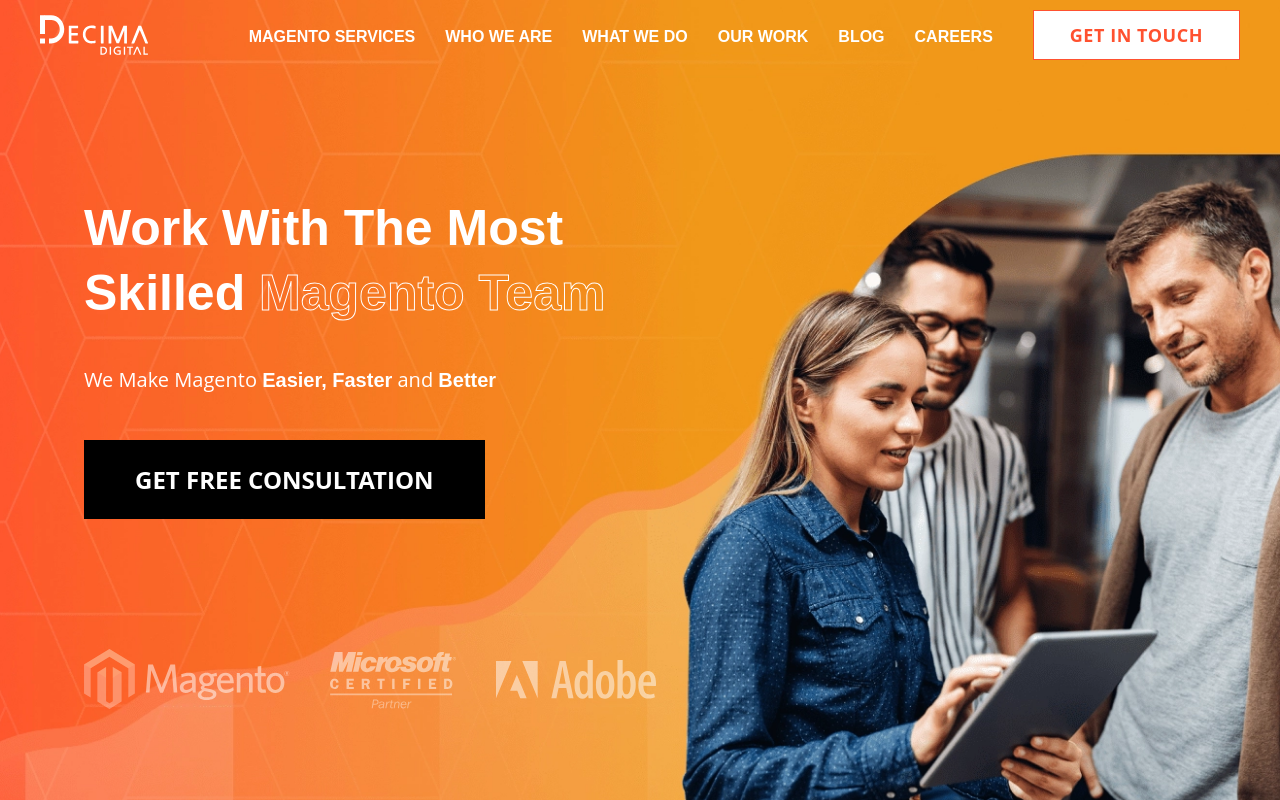
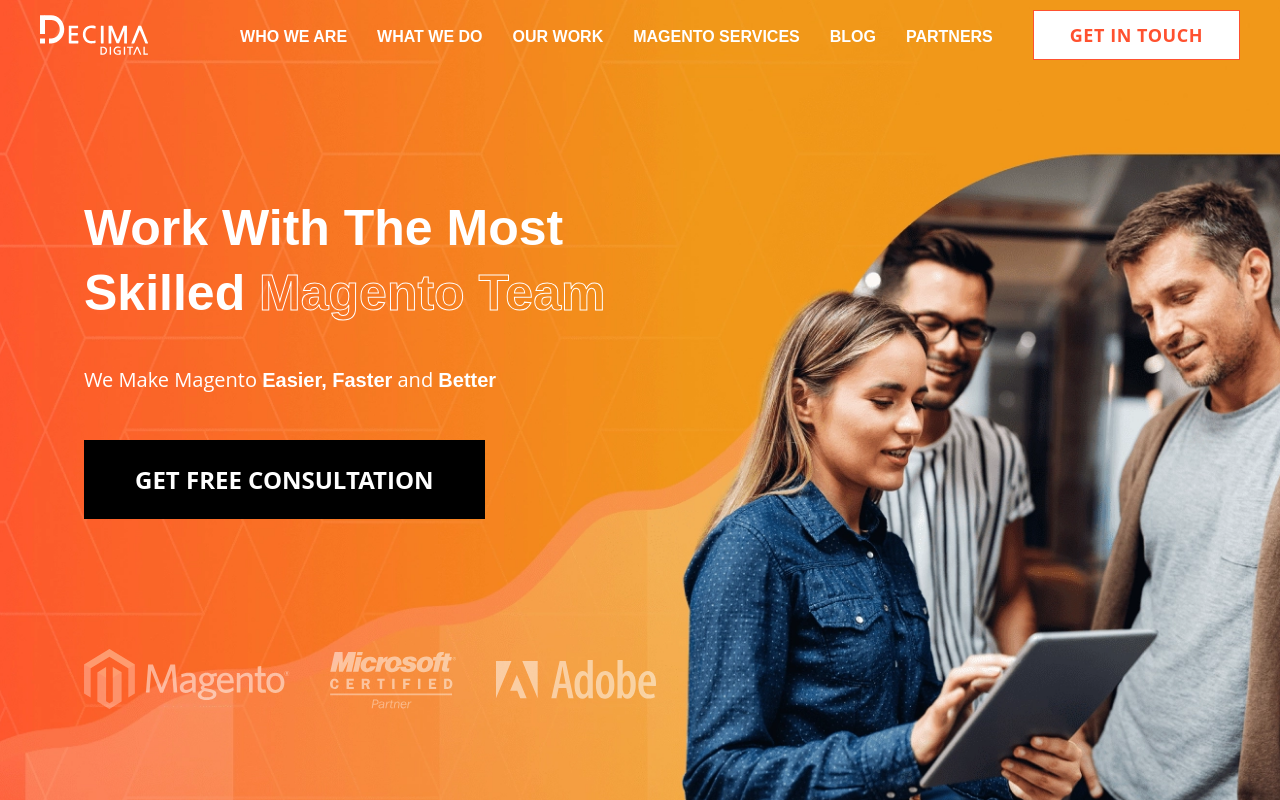
Before and after one commit to Studiya/decima-digital, a Vue app: page / in a window 1280 px wide. Shown: the top 800 px of the page. Built offline with nearby package versions, Linux system fonts and the light colour scheme; a web font is replaced by a local one.

Commit message:
nav links

```diff
--- a/src/components/layouts/TheHeader.vue
+++ b/src/components/layouts/TheHeader.vue
@@ -9,12 +9,12 @@
       </a>
       <div class="header__content">
         <ul class="header__nav">
-          <li><a href="#main-services">Magento Services</a></li>
-          <li><a href="#">Who we are</a></li>
-          <li><a href="#">What we do</a></li>
-          <li><a href="#">Our Work</a></li>
-          <li><a href="#">Blog</a></li>
-          <li><a href="#">Careers</a></li>
+          <li><a href="#main-services">Who we are</a></li>
+          <li><a href="#cases">What we do</a></li>
+          <li><a href="#feedbacks">Our Work</a></li>
+          <li><a href="#advantages">Magento Services</a></li>
+          <li><a href="#blog">Blog</a></li>
+          <li><a href="#main-partners">Partners</a></li>
         </ul>
         <button
           @click="mobileMenuIsOpen = !mobileMenuIsOpen"
@@ -52,6 +52,30 @@
                 @click="mobileMenuIsOpen = !mobileMenuIsOpen"
                 class="mobile-menu__nav-link"
                 href="#main-services"
+                >Who we are</a
+              >
+            </li>
+            <li class="mobile-menu__nav-item">
+              <a
+                @click="mobileMenuIsOpen = !mobileMenuIsOpen"
+                class="mobile-menu__nav-link"
+                href="#cases"
+                >What we do</a
+              >
+            </li>
+            <li class="mobile-menu__nav-item">
+              <a
+                @click="mobileMenuIsOpen = !mobileMenuIsOpen"
+                class="mobile-menu__nav-link"
+                href="#feedbacks"
+                >Our Work</a
+              >
+            </li>
+            <li class="mobile-menu__nav-item">
+              <a
+                @click="mobileMenuIsOpen = !mobileMenuIsOpen"
+                class="mobile-menu__nav-link"
+                href="#advantages"
                 >Magento Services</a
               >
             </li>
@@ -59,31 +83,7 @@
               <a
                 @click="mobileMenuIsOpen = !mobileMenuIsOpen"
                 class="mobile-menu__nav-link"
-                href="#"
-                >Who we are</a
-              >
-            </li>
-            <li class="mobile-menu__nav-item">
-              <a
-                @click="mobileMenuIsOpen = !mobileMenuIsOpen"
-                class="mobile-menu__nav-link"
-                href="#"
-                >What we do</a
-              >
-            </li>
-            <li class="mobile-menu__nav-item">
-              <a
-                @click="mobileMenuIsOpen = !mobileMenuIsOpen"
-                class="mobile-menu__nav-link"
-                href="#"
-                >Our Work</a
-              >
-            </li>
-            <li class="mobile-menu__nav-item">
-              <a
-                @click="mobileMenuIsOpen = !mobileMenuIsOpen"
-                class="mobile-menu__nav-link"
-                href="#"
+                href="#blog"
                 >Blog</a
               >
             </li>
@@ -91,8 +91,8 @@
               <a
                 @click="mobileMenuIsOpen = !mobileMenuIsOpen"
                 class="mobile-menu__nav-link"
-                href="#"
-                >Careers</a
+                href="#main-partners"
+                >Partners</a
               >
             </li>
           </ul>
--- a/src/components/sections/AdvantagesSection.vue
+++ b/src/components/sections/AdvantagesSection.vue
@@ -1,5 +1,5 @@
 <template>
-  <section class="advantages">
+  <section class="advantages" id="advantages">
     <div class="advantages__wrapper wrapper">
       <h2 class="advantages__title">Why Decima</h2>
       <h3 class="advantages__subtitle">Trust your business needs to a true Magento expert team.</h3>
--- a/src/components/sections/BlogSection.vue
+++ b/src/components/sections/BlogSection.vue
@@ -1,5 +1,5 @@
 <template>
-  <section class="blog">
+  <section class="blog" id="blog">
     <div class="blog__wrapper wrapper">
       <h2 class="blog__title">Latest From the Blog</h2>
       <ul class="blog__list">
--- a/src/components/sections/CasesSection.vue
+++ b/src/components/sections/CasesSection.vue
@@ -1,5 +1,5 @@
 <template>
-  <section class="cases">
+  <section class="cases" id="cases">
     <div class="cases__wrapper wrapper">
       <h2 class="cases__title">Case studies</h2>
       <Carousel v-bind="settings" :breakpoints="breakpoints" class="cases__list">
--- a/src/components/sections/FeedbacksSection.vue
+++ b/src/components/sections/FeedbacksSection.vue
@@ -1,5 +1,5 @@
 <template>
-  <section class="feedbacks">
+  <section class="feedbacks" id="feedbacks">
     <div class="feedbacks__wrapper wrapper">
       <h2 class="is-head-hidden">Feedbacks</h2>
       <carousel v-bind="settings" class="feedbacks__list">
--- a/src/components/sections/MainPartners.vue
+++ b/src/components/sections/MainPartners.vue
@@ -1,5 +1,5 @@
 <template>
-  <section class="main-partners">
+  <section class="main-partners" id="main-partners">
     <div class="main-partners__wrapper wrapper">
       <h2 class="main-partners__title">Companies who trust us</h2>
       <p class="main-partners__subtitle">We've helped many companies reach their business goals</p>
```
